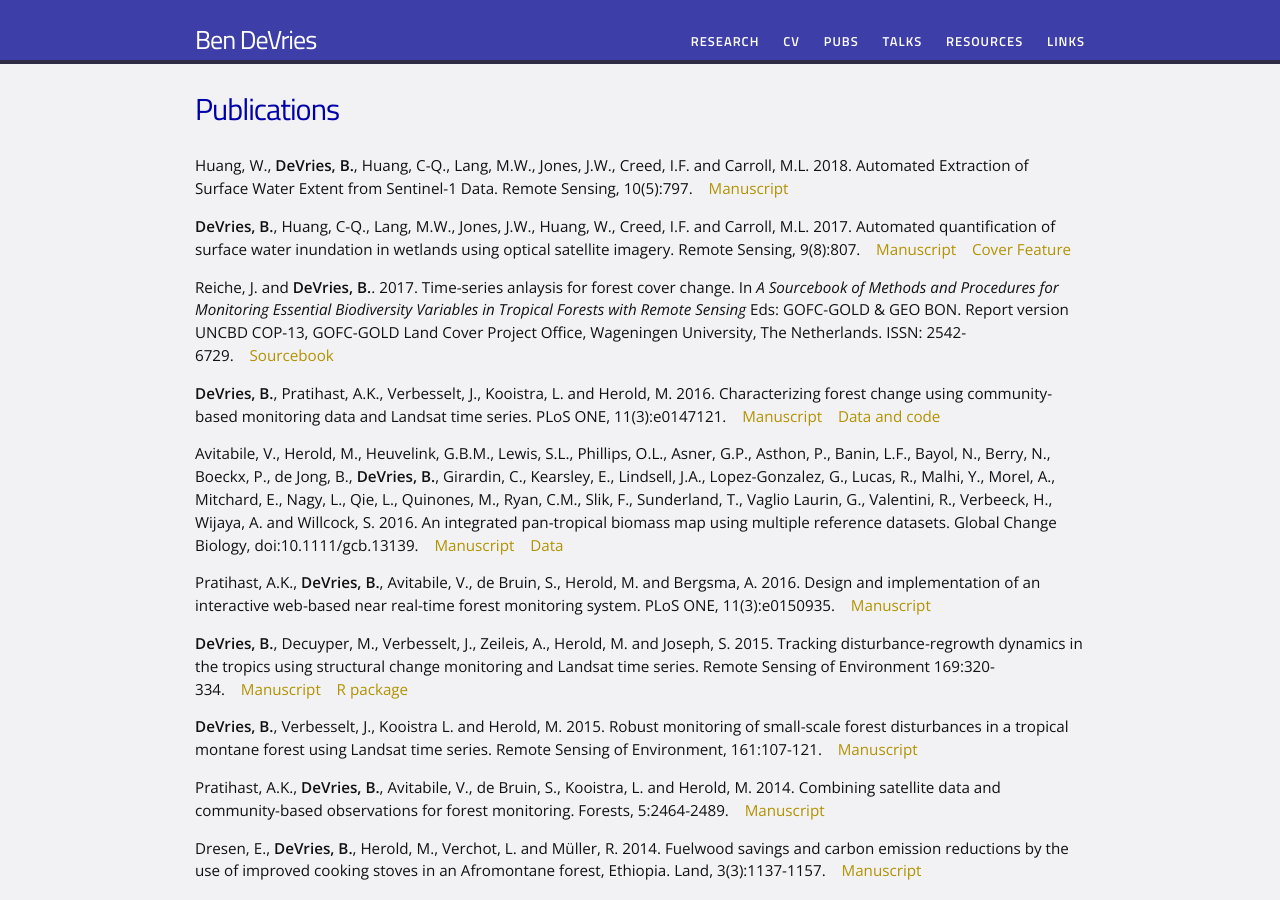
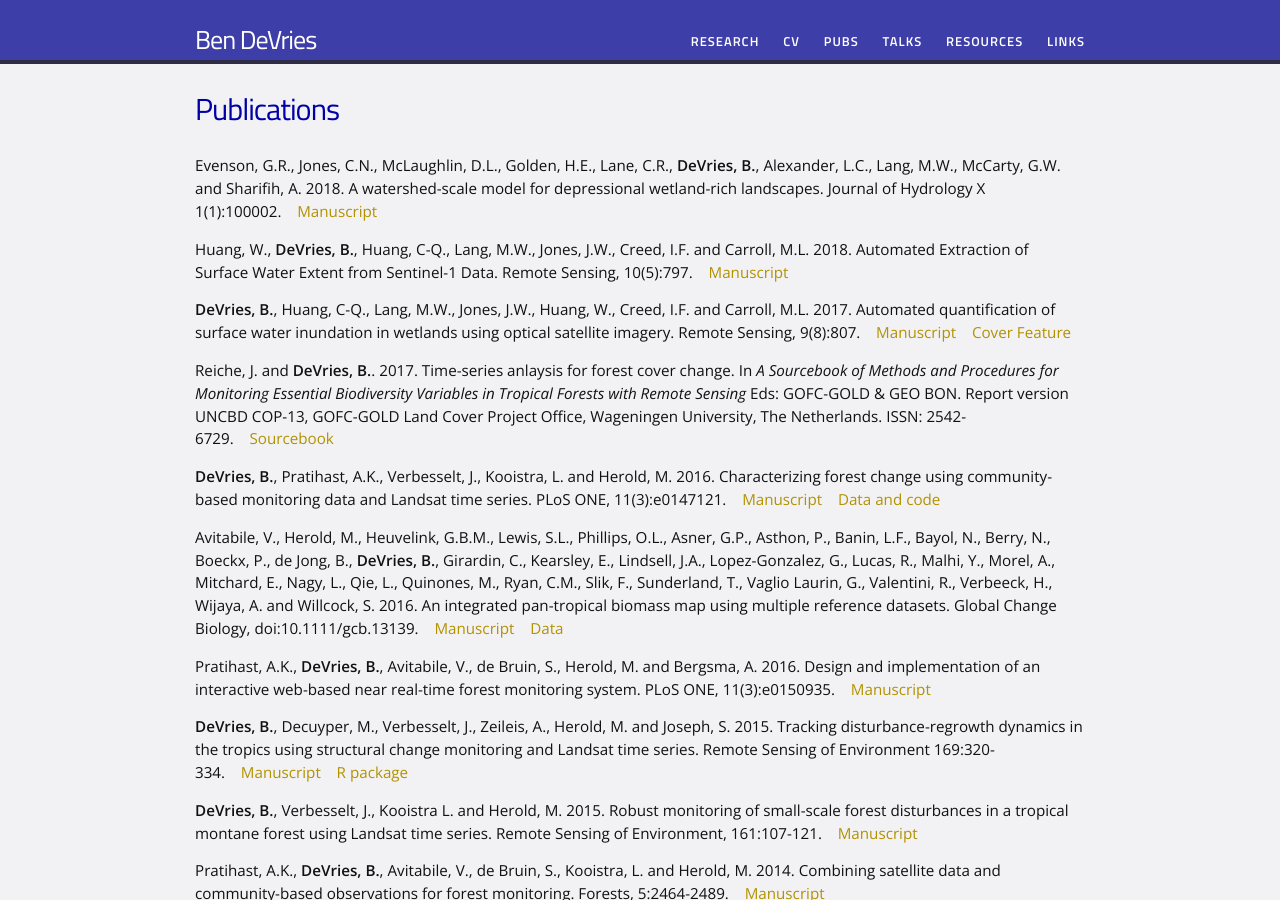
Before and after one commit to bendv/bendv.github.io, a Jekyll site: the page built from publications.md, in a window 1280 px wide and 900 px high. Built offline with Jekyll 4.4.1, drawn with Linux system fonts in a browser that asks for light colours.

Commit message:
update pubs

```diff
--- a/publications.md
+++ b/publications.md
@@ -3,6 +3,8 @@ layout: page
 title: Publications
 permalink: /publications/
 ---
+
+Evenson, G.R., Jones, C.N., McLaughlin, D.L., Golden, H.E., Lane, C.R., **DeVries, B.**, Alexander, L.C., Lang, M.W., McCarty, G.W. and Sharifih, A. 2018. A watershed-scale model for depressional wetland-rich landscapes. Journal of Hydrology X 1(1):100002.&nbsp;&nbsp;&nbsp;&nbsp;<a href="https://doi.org/10.1016/j.hydroa.2018.10.002" target="_blank">Manuscript</a>
 
 Huang, W., **DeVries, B.**, Huang, C-Q., Lang, M.W., Jones, J.W., Creed, I.F. and Carroll, M.L. 2018. Automated Extraction of Surface Water Extent from Sentinel-1 Data. Remote Sensing, 10(5):797.&nbsp;&nbsp;&nbsp;&nbsp;<a href="http://www.mdpi.com/2072-4292/10/5/797" target="_blank">Manuscript</a>
 
```
